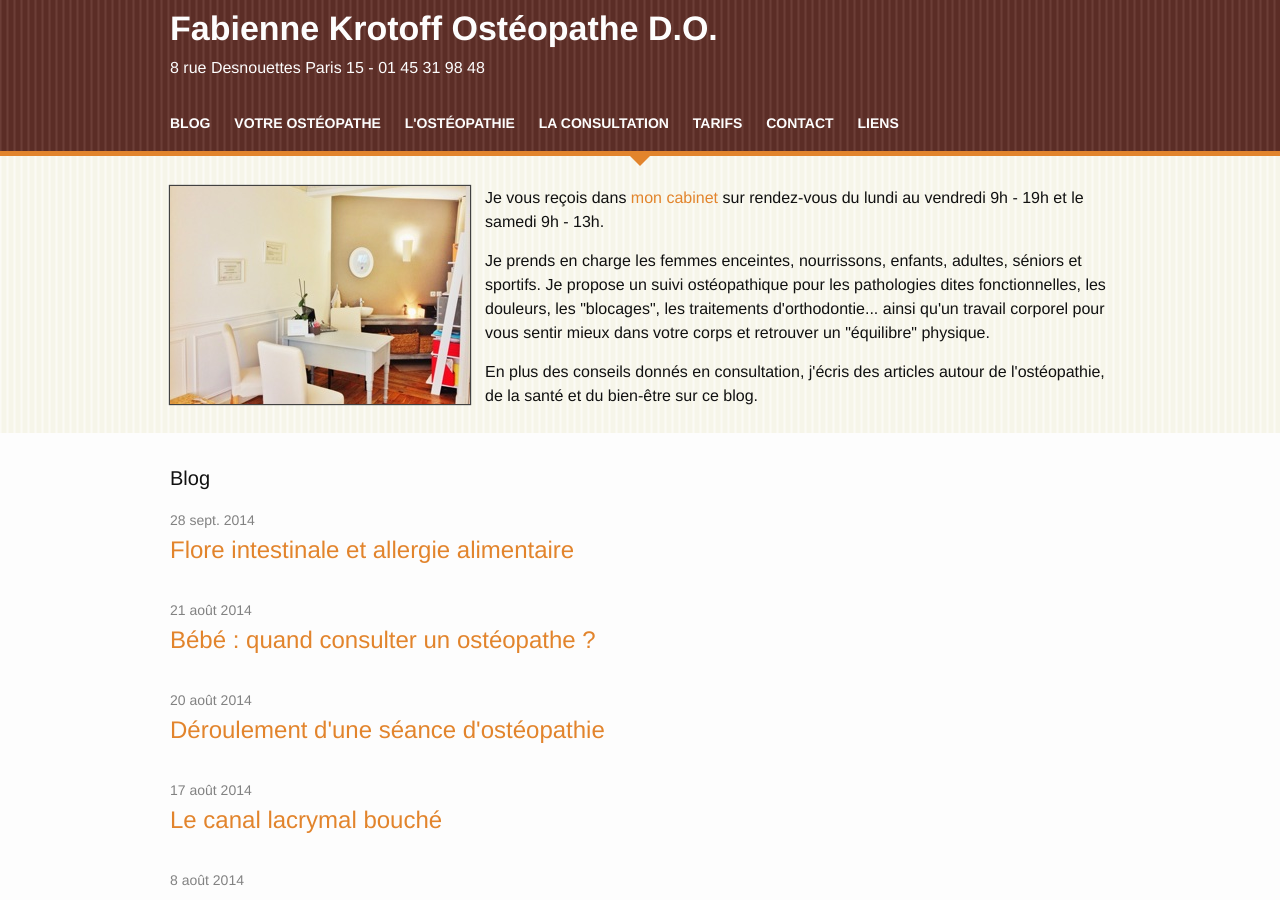
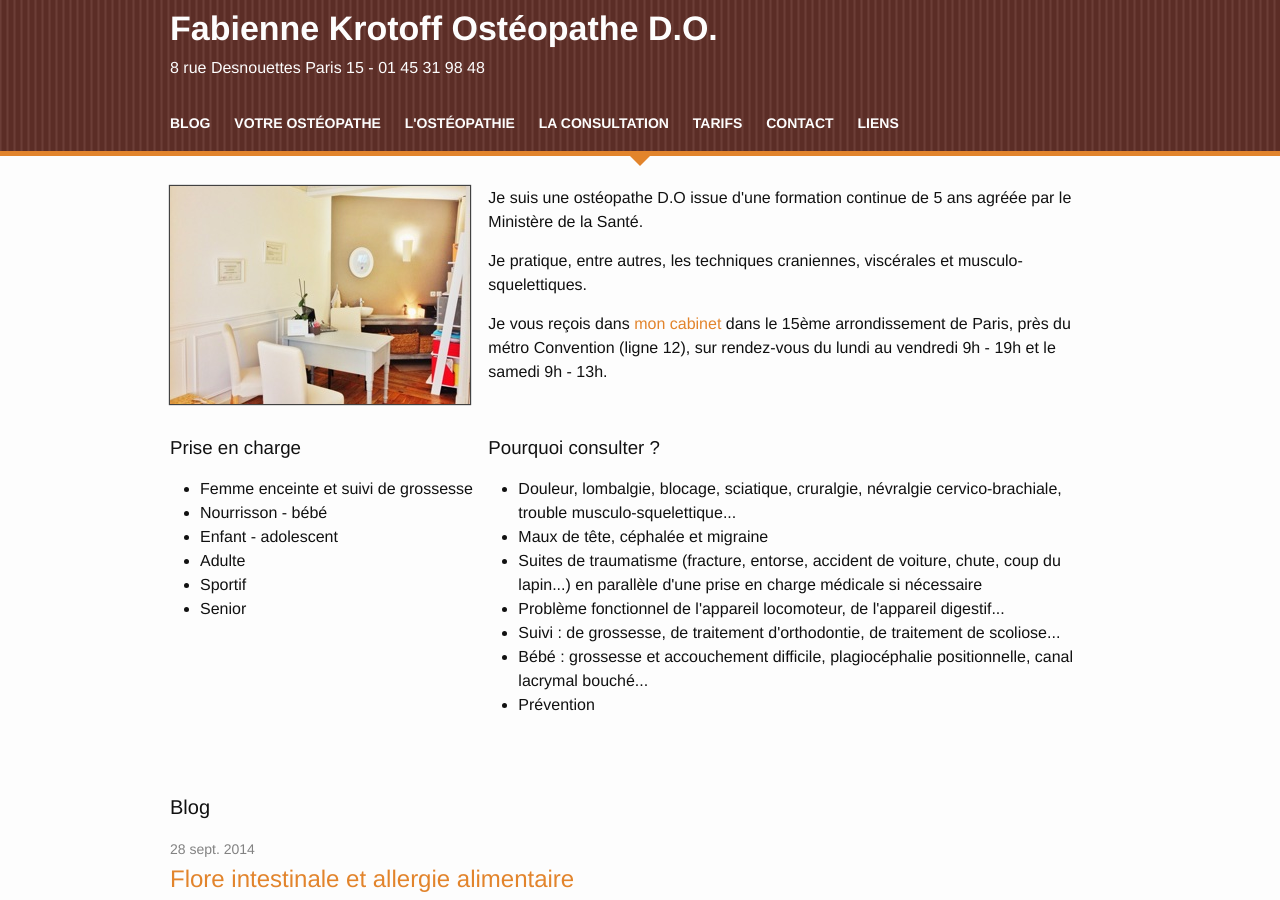
Before and after one commit to tkrotoff/osteo15, a Jekyll site: the page built from index.html, in a window 1280 px wide and 900 px high. Built offline with Jekyll 4.4.1, drawn with Linux system fonts in a browser that asks for light colours; nearby versions of some CDN libraries.

Commit message:
Better intro

```diff
--- a/_layouts/default.html
+++ b/_layouts/default.html
@@ -8,28 +8,62 @@
     {% include header.html %}
 
     {% if page.url == '/' %}
-    <header class="wrapper" style="padding: 30px 30px 10px 30px;">
-      <div class="fadein" style="float: left; margin: 0 15px 10px 0;">
-        <img src="/assets/8-rue-Desnouettes/Cabinet1-300px.jpg" alt="Cabinet">
+    <div class="page-content">
+      <div class="wrapper">
+
+        <div class="row">
+          <div class="col-md-4">
+            <div class="fadein" style="margin-bottom: 30px">
+              <img src="/assets/8-rue-Desnouettes/Cabinet1-300px.jpg" alt="Photo cabinet">
               <!-- In the future, use the "hidden" attribute, see http://stackoverflow.com/a/27548863/990356 -->
-        <img src="/assets/8-rue-Desnouettes/Cabinet5-300px.jpg" alt="Cabinet" style="display: none;">
-        <img src="/assets/8-rue-Desnouettes/Cabinet6-300px.jpg" alt="Cabinet" style="display: none;">
+              <img src="/assets/8-rue-Desnouettes/Cabinet5-300px.jpg" alt="Photo cabinet" style="display: none">
+              <img src="/assets/8-rue-Desnouettes/Cabinet6-300px.jpg" alt="Photo cabinet" style="display: none">
+            </div>
           </div>
 
+          <div class="col-md-8">
             <p>
-        Je vous reçois dans <a href="/Contact/">mon cabinet</a>
-        sur rendez-vous du lundi au vendredi 9h - 19h et le samedi 9h - 13h.
+              Je suis une ostéopathe D.O issue d'une formation continue de 5 ans agréée par le Ministère de la Santé.
             </p>
             <p>
-        Je prends en charge les femmes enceintes, nourrissons, enfants, adultes, séniors et sportifs.
-        Je propose un suivi ostéopathique pour les pathologies dites fonctionnelles, les douleurs, les "blocages", les traitements d'orthodontie...
-        ainsi qu'un travail corporel pour vous sentir mieux dans votre corps et retrouver un "équilibre" physique.
+              Je pratique, entre autres, les techniques craniennes, viscérales et musculo-squelettiques.
             </p>
             <p>
-        En plus des conseils donnés en consultation, j'écris des articles autour de l'ostéopathie,
-        de la santé et du bien-être sur ce blog.
+              Je vous reçois dans <a href="/Contact/">mon cabinet</a> dans le 15ème arrondissement de Paris,
+              près du métro Convention (ligne 12), sur rendez-vous du lundi au vendredi 9h - 19h et le samedi 9h - 13h.
             </p>
-    </header>
+          </div>
+        </div>
+
+        <div class="row">
+          <div class="col-md-4">
+            <h3>Prise en charge</h3>
+            <ul>
+              <li>Femme enceinte et suivi de grossesse</li>
+              <li>Nourrisson - bébé</li>
+              <li>Enfant - adolescent</li>
+              <li>Adulte</li>
+              <li>Sportif</li>
+              <li>Senior</li>
+            </ul>
+          </div>
+
+          <div class="col-md-8">
+            <h3>Pourquoi consulter ?</h3>
+            <ul>
+              <li>Douleur, lombalgie, blocage, sciatique, cruralgie, névralgie cervico-brachiale, trouble musculo-squelettique...</li>
+              <li>Maux de tête, céphalée et migraine</li>
+              <li>Suites de traumatisme (fracture, entorse, accident de voiture, chute, coup du lapin...) en parallèle d'une prise en charge médicale si nécessaire</li>
+              <li>Problème fonctionnel de l'appareil locomoteur, de l'appareil digestif...</li>
+              <li>Suivi : de grossesse, de traitement d'orthodontie, de traitement de scoliose...</li>
+              <li>Bébé : grossesse et accouchement difficile, plagiocéphalie positionnelle, canal lacrymal bouché...</li>
+              <li>Prévention</li>
+            </ul>
+          </div>
+        </div>
+
+      </div>
+    </div>
     {% endif %}
 
     <div class="page-content">
```
Lines whose indentation alone changed are shown as unchanged.
